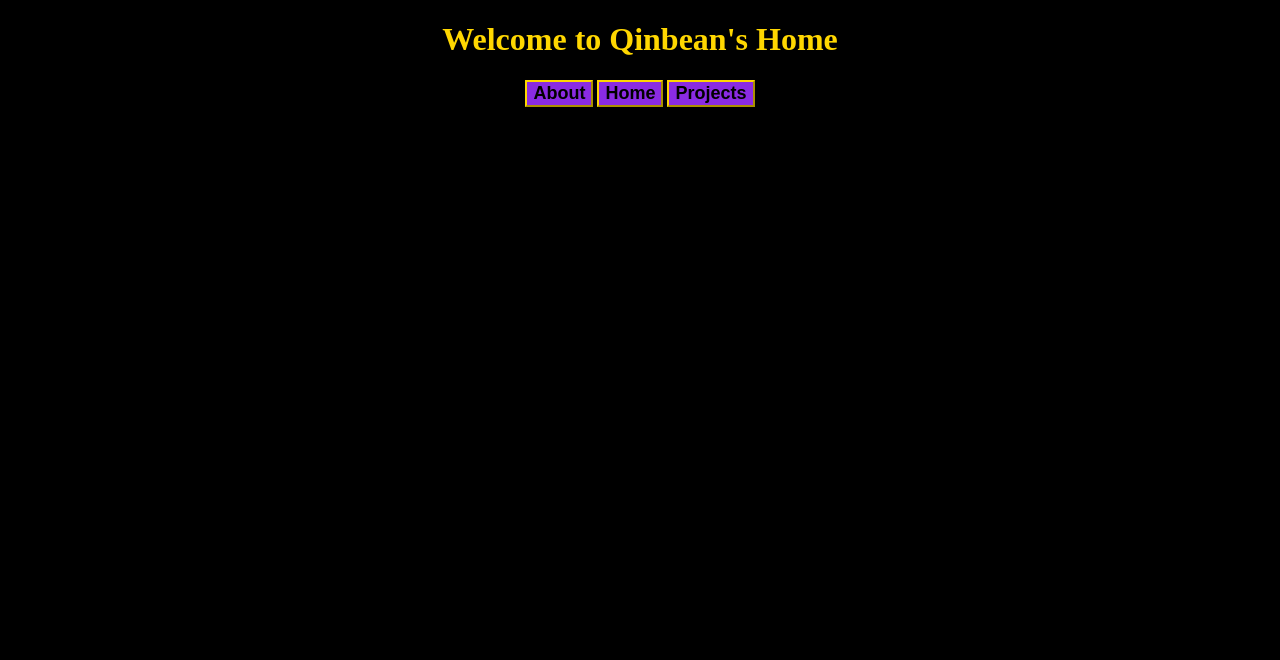
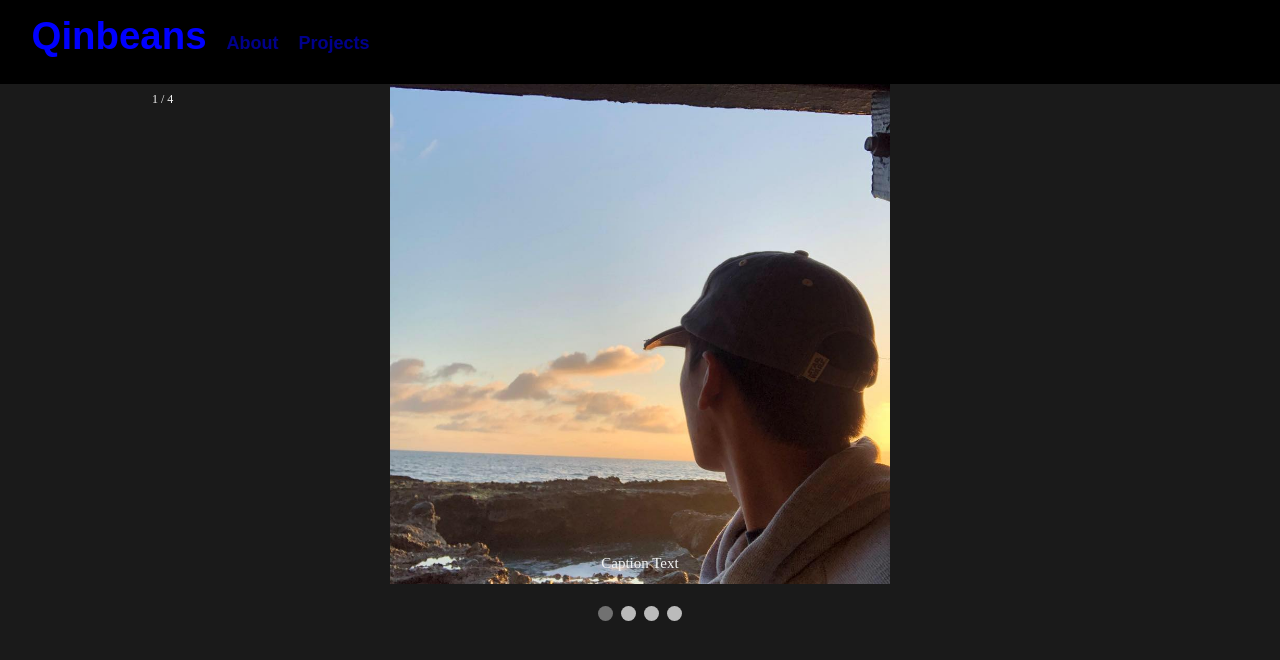
Before and after one commit to Qinbeans/qinbeans.github.io, a plain HTML site: page index.html in a window 1280 px wide. Drawn offline with Linux system fonts and the light colour scheme.

Commit message:
Fixing bad pull

```diff
--- a/home.css
+++ b/home.css
@@ -1,16 +1,43 @@
 body {
-   background-color: black;
+   margin: 0;
+   background-color: rgb(26, 26, 26);
    text-align: center;
 }
+
 h1 {
-   color: gold;
+   margin: 0;
 }
-p {
-   color: whitesmoke;
+
+#title {
+   text-align: left;
+   padding-top: 1%;
+   padding-bottom: 2%;
+   padding-left: 2%;
+   background-color: black;
 }
-button {
-   color: black;
-   background-color: blueviolet;
+
+.home {
+   font-size: larger;
+   border: 0;
+   background-color: transparent;
+   cursor:pointer;
+   color: blue;
+}
+
+.menu {
    font-size: large;
-   border-color: gold;
+   border: 0;
+   background-color: transparent;
+   cursor:pointer;
+   color:darkblue
 }
+
+.menu:hover, .home:hover {
+   color:dimgray;
+}
+
+#img {
+   width: 500px;
+   height: 500px;
+   object-fit: cover;
+}
--- a/index.html
+++ b/index.html
@@ -7,12 +7,79 @@
       <title>Qinbean's Website</title>
       <!-- head -->
       <link rel="stylesheet" href="home.css">
+      <link rel="stylesheet" href="slideshow.css">
+      <script src = "menu.js"></script>
    </head>
    <body>
-      <h1>Welcome to Qinbean's Home</h1>
-      <button onclick="document.location='./About'"><strong>About</strong></button>
-      <button onclick="document.location='.'"><strong>Home</strong></button>
-      <button onclick="document.location='./Projects'"><strong>Projects</strong></button>
-      <!-- body -->
+      <h1 id = "title">
+         <button class = "home" onclick = "document.location='https://qinbeans.github.io/'"><strong>Qinbeans</strong></button>
+         <button class = "menu" onclick = "document.location='https://qinbeans.github.io/about'"><strong>About</strong></button>
+         <button class = "menu" onclick = "document.location='https://qinbeans.github.io/projects'"><strong>Projects</strong></button>
+      </h1>
+      <!-- https://www.w3schools.com/howto/howto_js_slideshow.asp -->
+      <div class="slideshow-container">
+         <!-- Full-width images with number and caption text -->
+         <div class="mySlides fade">
+            <div class="numbertext">1 / 4</div>
+            <img src="imgs/beach.jpg" id = "img">
+            <div class="text">Caption Text</div>
+         </div>
+
+         <div class="mySlides fade">
+            <div class="numbertext">2 / 4</div>
+            <img src="imgs/christmas.jpg" id = "img">
+            <div class="text">Caption Two</div>
+         </div>
+
+         <div class="mySlides fade">
+            <div class="numbertext">3 / 4</div>
+            <img src="imgs/cooking.jpg" id = "img">
+            <div class="text">Caption Three</div>
+         </div>
+         <div class="mySlides fade">
+            <div class="numbertext">4 / 4</div>
+            <img src="imgs/sf.jpg" id = "img">
+            <div class="text">Caption Three</div>
+         </div>
+      </div>
+      <br>
+
+      <!-- The dots/circles -->
+      <div style="text-align:center">
+         <span class="dot" onclick="currentSlide(1)"></span>
+         <span class="dot" onclick="currentSlide(2)"></span>
+         <span class="dot" onclick="currentSlide(3)"></span>
+         <span class="dot" onclick="currentSlide(4)"></span>
+      </div>
+      <script>
+         var slideIndex = 1;
+         showSlides(slideIndex);
+
+         // Next/previous controls
+         function plusSlides(n) {
+            showSlides(slideIndex += n);
+         }
+
+         // Thumbnail image controls
+         function currentSlide(n) {
+            showSlides(slideIndex = n);
+         }
+
+         function showSlides(n) {
+            var i;
+            var slides = document.getElementsByClassName("mySlides");
+            var dots = document.getElementsByClassName("dot");
+            if (n > slides.length) {slideIndex = 1}
+            if (n < 1) {slideIndex = slides.length}
+            for (i = 0; i < slides.length; i++) {
+               slides[i].style.display = "none";
+            }
+            for (i = 0; i < dots.length; i++) {
+               dots[i].className = dots[i].className.replace(" active", "");
+            }
+            slides[slideIndex-1].style.display = "block";
+            dots[slideIndex-1].className += " active";
+         }
+      </script>
    </body>
 </html>
--- /dev/null
+++ b/slideshow.css
@@ -0,0 +1,96 @@
+
+/*https://www.w3schools.com/howto/howto_js_slideshow.asp*/
+* {box-sizing:border-box}
+
+/* Slideshow container */
+.slideshow-container {
+  max-width: 1000px;
+  position: relative;
+  margin: auto;
+}
+
+/* Hide the images by default */
+.mySlides {
+  display: none;
+}
+
+/* Next & previous buttons */
+.prev, .next {
+  cursor: pointer;
+  position: absolute;
+  top: 50%;
+  width: auto;
+  margin-top: -22px;
+  padding: 16px;
+  color: white;
+  font-weight: bold;
+  font-size: 18px;
+  transition: 0.6s ease;
+  border-radius: 0 3px 3px 0;
+  user-select: none;
+}
+
+/* Position the "next button" to the right */
+.next {
+  right: 0;
+  border-radius: 3px 0 0 3px;
+}
+
+/* On hover, add a black background color with a little bit see-through */
+.prev:hover, .next:hover {
+  background-color: rgba(0,0,0,0.8);
+}
+
+/* Caption text */
+.text {
+  color: #f2f2f2;
+  font-size: 15px;
+  padding: 8px 12px;
+  position: absolute;
+  bottom: 8px;
+  width: 100%;
+  text-align: center;
+}
+
+/* Number text (1/3 etc) */
+.numbertext {
+  color: #f2f2f2;
+  font-size: 12px;
+  padding: 8px 12px;
+  position: absolute;
+  top: 0;
+}
+
+/* The dots/bullets/indicators */
+.dot {
+  cursor: pointer;
+  height: 15px;
+  width: 15px;
+  margin: 0 2px;
+  background-color: #bbb;
+  border-radius: 50%;
+  display: inline-block;
+  transition: background-color 0.6s ease;
+}
+
+.active, .dot:hover {
+  background-color: #717171;
+}
+
+/* Fading animation */
+.fade {
+  -webkit-animation-name: fade;
+  -webkit-animation-duration: 1.5s;
+  animation-name: fade;
+  animation-duration: 1.5s;
+}
+
+@-webkit-keyframes fade {
+  from {opacity: .4}
+  to {opacity: 1}
+}
+
+@keyframes fade {
+  from {opacity: .4}
+  to {opacity: 1}
+}
```
